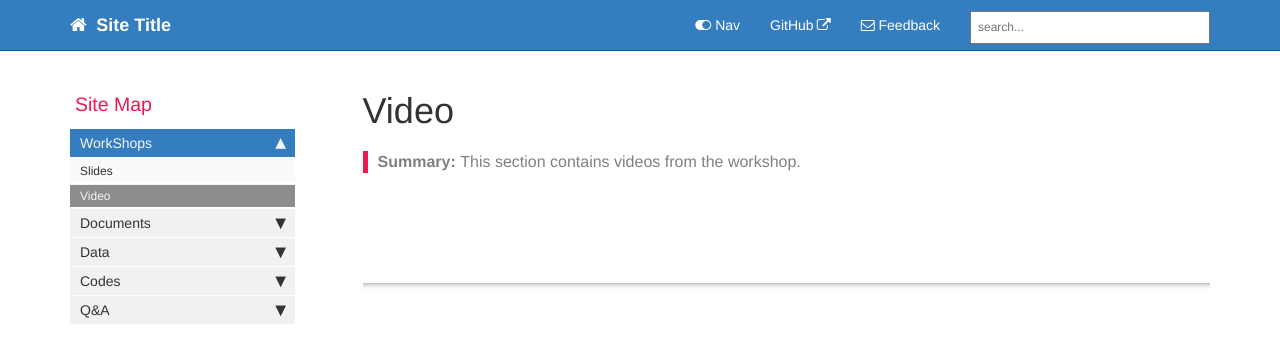
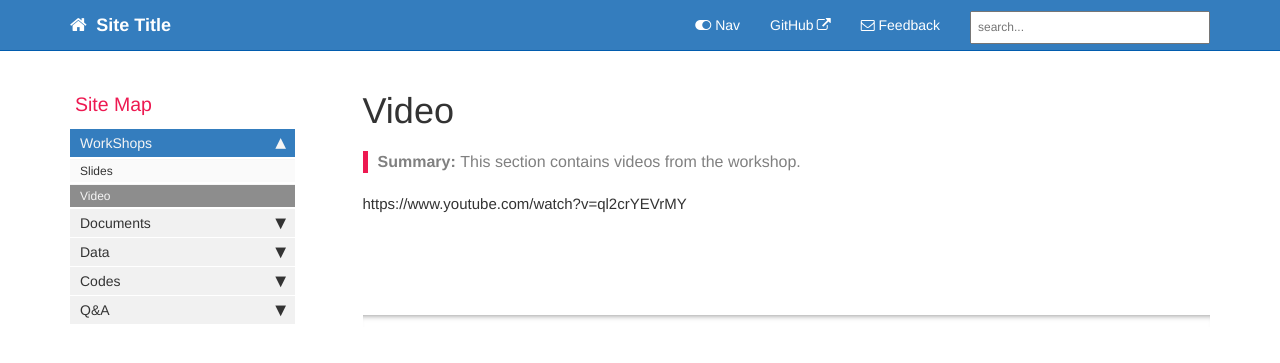
Before and after one commit to tangent-tz/CloudyWithAChanceOfData, a Jekyll site: the page built from pages/mydoc/video.md, in a window 1280 px wide. Shown: the top 363 px of the page. Built offline with Jekyll 4.4.1, drawn with Linux system fonts in a browser that asks for light colours; comment, search, counter and statistics services are not loaded; part of the change alters nothing that is shown.

Commit message:
Update video.md

```diff
--- a/pages/mydoc/video.md
+++ b/pages/mydoc/video.md
@@ -6,3 +6,5 @@ sidebar: mydoc_sidebar
 permalink: video.html
 folder: mydoc
 ---
+
+https://www.youtube.com/watch?v=ql2crYEVrMY
```
